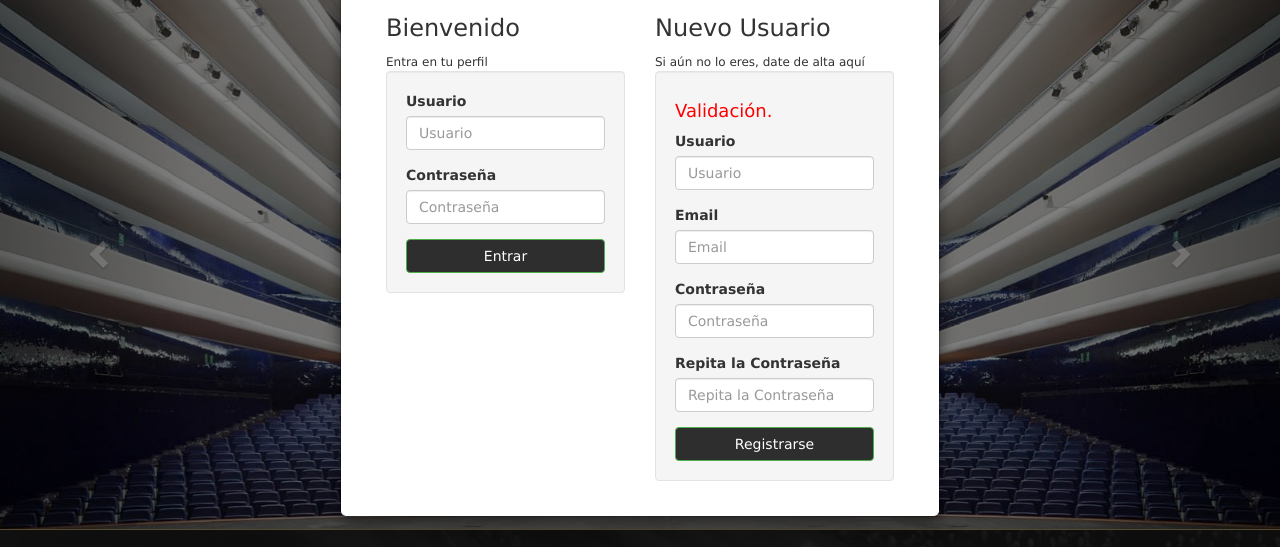
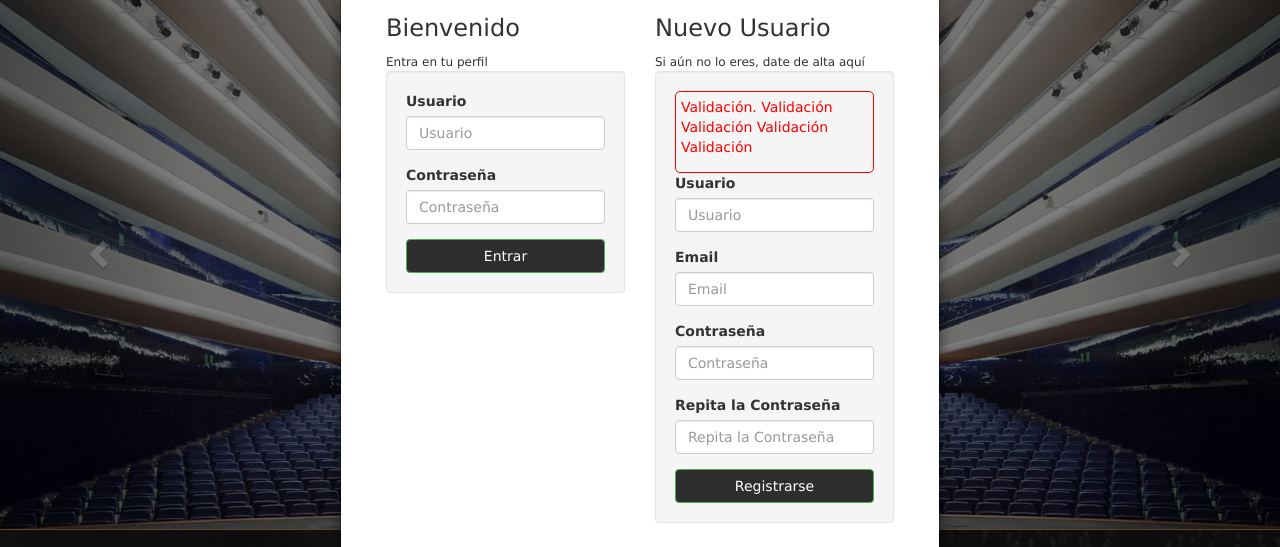
Before and after one commit to Spartan-Code/Tienda, a plain HTML site: page www/index.html in a window 1280 px wide. Both pictures are taken after a click on the link "Login". Shown: the part 108-655 px from the top of the page. Drawn offline with Linux system fonts and the light colour scheme; no server answers.

Commit message:
despliegue

```diff
--- a/www/css/estilos-index.css
+++ b/www/css/estilos-index.css
@@ -86,6 +86,12 @@ section .boton-reservar {
 
 section .boton-mas-info {
     background-color: #D9D9D9;
+}
+.bordeValidacionNuevoUsuario{
+    color: red;
+    border: solid 1px;
+    border-radius: 5px;
+    padding: 5px;
 }
 .validacionNuevoUsuario{
     color: red;
--- a/www/index.html
+++ b/www/index.html
@@ -118,8 +118,8 @@
                                     <div class="well">
                               <form id="formularioRegistro" method="POST" data-toggle="validator">
                                   <div class="form-group">
-                                      <div>
-                                          <h4 id="validacionNuevoUsuario" for="validacionNuevoUsuario" class="validacionNuevoUsuario">Validación.</h4>
+                                      <div class="bordeValidacionNuevoUsuario">
+                                          <p id="validacionNuevoUsuario" for="validacionNuevoUsuario" class="validacionNuevoUsuario">Validación. Validación Validación Validación Validación</p>
                                       </div>
                                       <label for="nombreUsuarioNuevo" class="control-label">Usuario</label>
                                       <input type="text" class="form-control" id="nombreUsuarioNuevo" name="nombreUsuarioNuevo" value="" required="" title="Por favor, introduzca su nombre de usuario." placeholder="Usuario">
```
